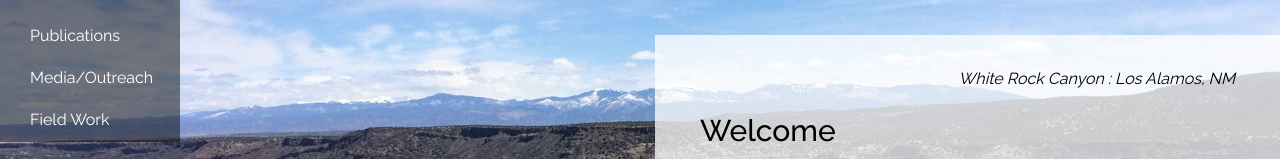
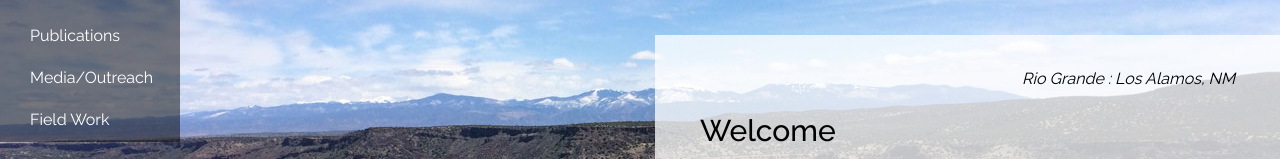
Before and after one commit to cwj-seismo/cwj-seismo.github.io, a plain HTML site: page index.html in a window 1280 px wide. Shown: the part 190-349 px from the top of the page. Drawn offline with Linux system fonts and the light colour scheme; some packages are replaced by stand-ins of ours.

Commit message:
fig label

```diff
--- a/index.html
+++ b/index.html
@@ -74,7 +74,7 @@ https://templatemo.com/tm-398-nature
 
                         <section id="home-text" class="active templatemo-content-section">
                             <div class="col-sm-12 col-md-12 col-lg-12">
-								<p class="text-right"><i>White Rock Canyon : Los Alamos, NM</i></p>
+								<p class="text-right"><i>Rio Grande : Los Alamos, NM</i></p>
 
 								<h2>Welcome</h2>
 
```
